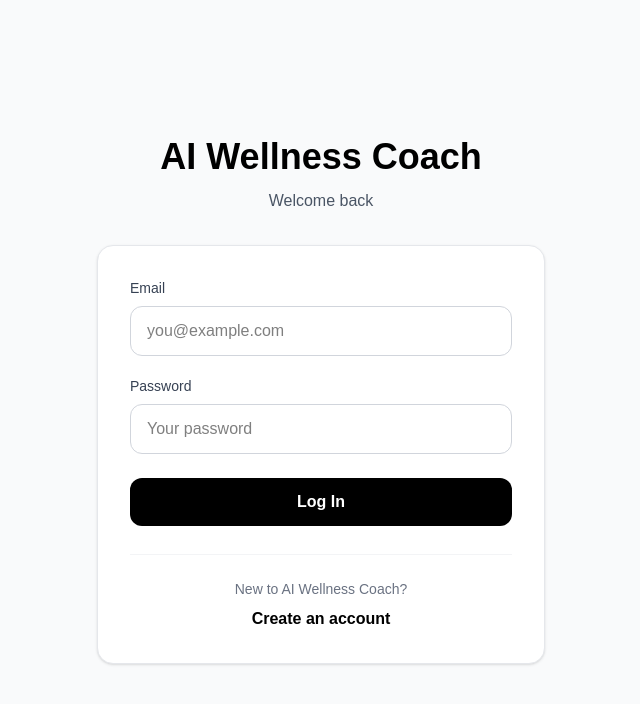
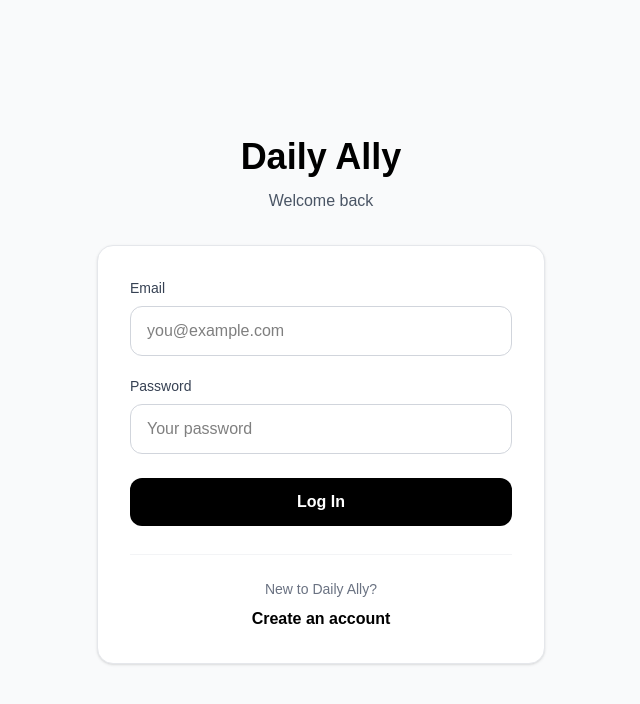
Before and after one commit to kdev514-cyber/AI-Wellness-Coach, a Next.js app in the folder frontend/: page /login in a window 1280 px wide. Shown: the top 704 px of the page, without its empty margins (319-959 px from the left). Built offline with nearby package versions, Linux system fonts and the light colour scheme; no server answers.

Commit message:
Rebrand app to Daily Ally and AI coach to Nalamera

```diff
--- a/frontend/app/coach/page.tsx
+++ b/frontend/app/coach/page.tsx
@@ -114,7 +114,7 @@ export default function CoachPage() {
     ) {
 
       setError(
-        "AI Coach backend is not configured."
+        "Nalamera backend is not configured."
       );
 
       return;
@@ -527,7 +527,7 @@ export default function CoachPage() {
       catch {
 
         throw new Error(
-          "The AI Coach backend returned an invalid response."
+          "Nalamera returned an invalid response."
         );
 
       }
@@ -556,7 +556,7 @@ export default function CoachPage() {
 
           data.error ||
 
-          "AI Coach could not answer."
+          "Nalamera could not answer."
 
         );
 
@@ -568,7 +568,7 @@ export default function CoachPage() {
       ) {
 
         throw new Error(
-          "AI Coach returned an empty answer."
+          "Nalamera returned an empty answer."
         );
 
       }
@@ -604,7 +604,7 @@ export default function CoachPage() {
     ) {
 
       console.error(
-        "AI Coach error:",
+        "Nalamera error:",
         err
       );
 
@@ -746,7 +746,7 @@ export default function CoachPage() {
 
           <h1 className="mt-2 text-3xl font-bold leading-tight text-black sm:text-4xl">
 
-            AI Coach
+            Nalamera
 
           </h1>
 
@@ -988,7 +988,7 @@ export default function CoachPage() {
 
                             <p className="text-xs font-semibold text-gray-400 mb-3">
 
-                              AI WELLNESS COACH
+                              NALAMERA
 
                             </p>
 
@@ -1030,7 +1030,7 @@ export default function CoachPage() {
 
                       <p className="text-xs font-semibold text-gray-400">
 
-                        AI WELLNESS COACH
+                        NALAMERA
 
                       </p>
 
@@ -1069,7 +1069,7 @@ export default function CoachPage() {
 
                 <p className="text-red-700 font-semibold">
 
-                  AI Coach Error
+                  Nalamera Error
 
                 </p>
 
@@ -1120,7 +1120,7 @@ export default function CoachPage() {
                     )
                 }
 
-                placeholder="Ask your AI Coach something..."
+                placeholder="Ask Nalamera about your wellness..."
 
                 rows={
                   4
--- a/frontend/app/dashboard/page.tsx
+++ b/frontend/app/dashboard/page.tsx
@@ -2274,7 +2274,7 @@ export default function Dashboard() {
 
               <DashboardCard
 
-                title="AI Coach"
+                title="Ask Nalamera"
 
                 description="Ask questions about your progress."
 
--- a/frontend/app/layout.tsx
+++ b/frontend/app/layout.tsx
@@ -47,10 +47,10 @@ const geistMono =
 export const metadata: Metadata = {
 
   title:
-    "AI Wellness Coach",
+    "Daily Ally",
 
   description:
-    "Personalized AI-powered nutrition, fitness and wellness tracking.",
+    "Your everyday companion for nutrition, fitness, sleep and wellbeing.",
 
 };
 
--- a/frontend/app/login/page.tsx
+++ b/frontend/app/login/page.tsx
@@ -217,7 +217,7 @@ export default function LoginPage() {
 
           <h1 className="text-4xl font-bold text-black">
 
-            AI Wellness Coach
+            Daily Ally
 
           </h1>
 
@@ -413,7 +413,7 @@ export default function LoginPage() {
 
             <p className="text-sm text-gray-500">
 
-              New to AI Wellness Coach?
+              New to Daily Ally?
 
             </p>
 
--- a/frontend/app/onboarding/page.tsx
+++ b/frontend/app/onboarding/page.tsx
@@ -534,7 +534,7 @@ export default function OnboardingPage() {
           <p className="mt-3 text-gray-500 max-w-xl mx-auto">
 
             Your answers will personalize your nutrition plan,
-            workout plan, dashboard and AI Coach.
+            workout plan, dashboard and Nalamera.
 
           </p>
 
--- a/frontend/app/signup/page.tsx
+++ b/frontend/app/signup/page.tsx
@@ -218,7 +218,7 @@ export default function SignupPage() {
 
           <h1 className="text-4xl font-bold text-black">
 
-            AI Wellness Coach
+            Daily Ally
 
           </h1>
 
--- a/frontend/components/AppSidebar.tsx
+++ b/frontend/components/AppSidebar.tsx
@@ -60,7 +60,7 @@ const navItems = [
     icon: ChartNoAxesCombined,
   },
   {
-    name: "AI Coach",
+    name: "Ask Nalamera",
     href: "/coach",
     icon: Bot,
   },
@@ -201,7 +201,7 @@ export default function AppSidebar() {
               "
             >
 
-              AI Wellness Coach
+              Daily Ally
 
             </h1>
 
@@ -213,7 +213,7 @@ export default function AppSidebar() {
               "
             >
 
-              Personal wellness
+              Your everyday wellness companion
 
             </p>
 
@@ -483,7 +483,7 @@ export default function AppSidebar() {
             "
           >
 
-            AI Wellness Coach
+            Daily Ally
 
           </p>
 
```
Also changed, not shown: 2 other files (tests, documents, lock files or other folders).
